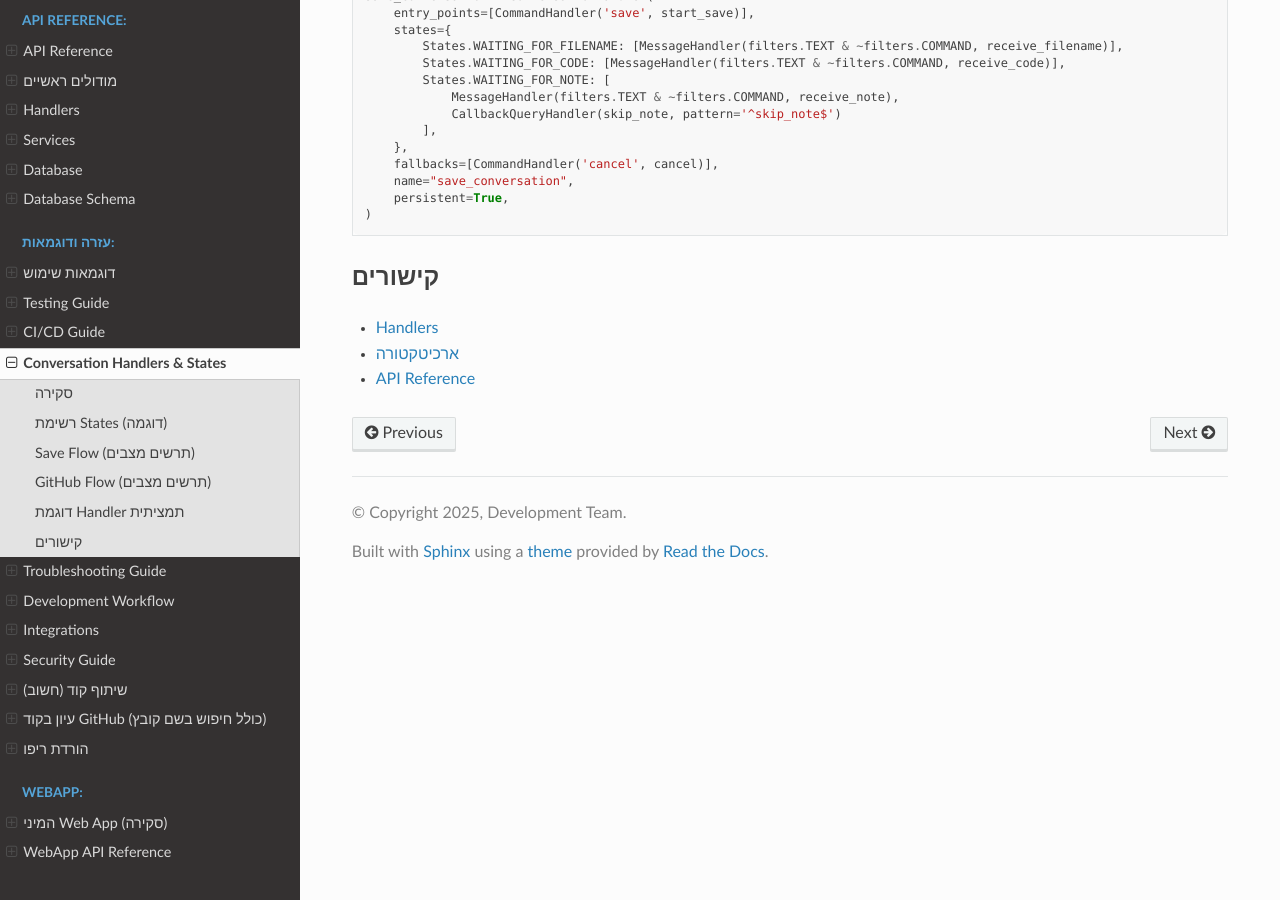
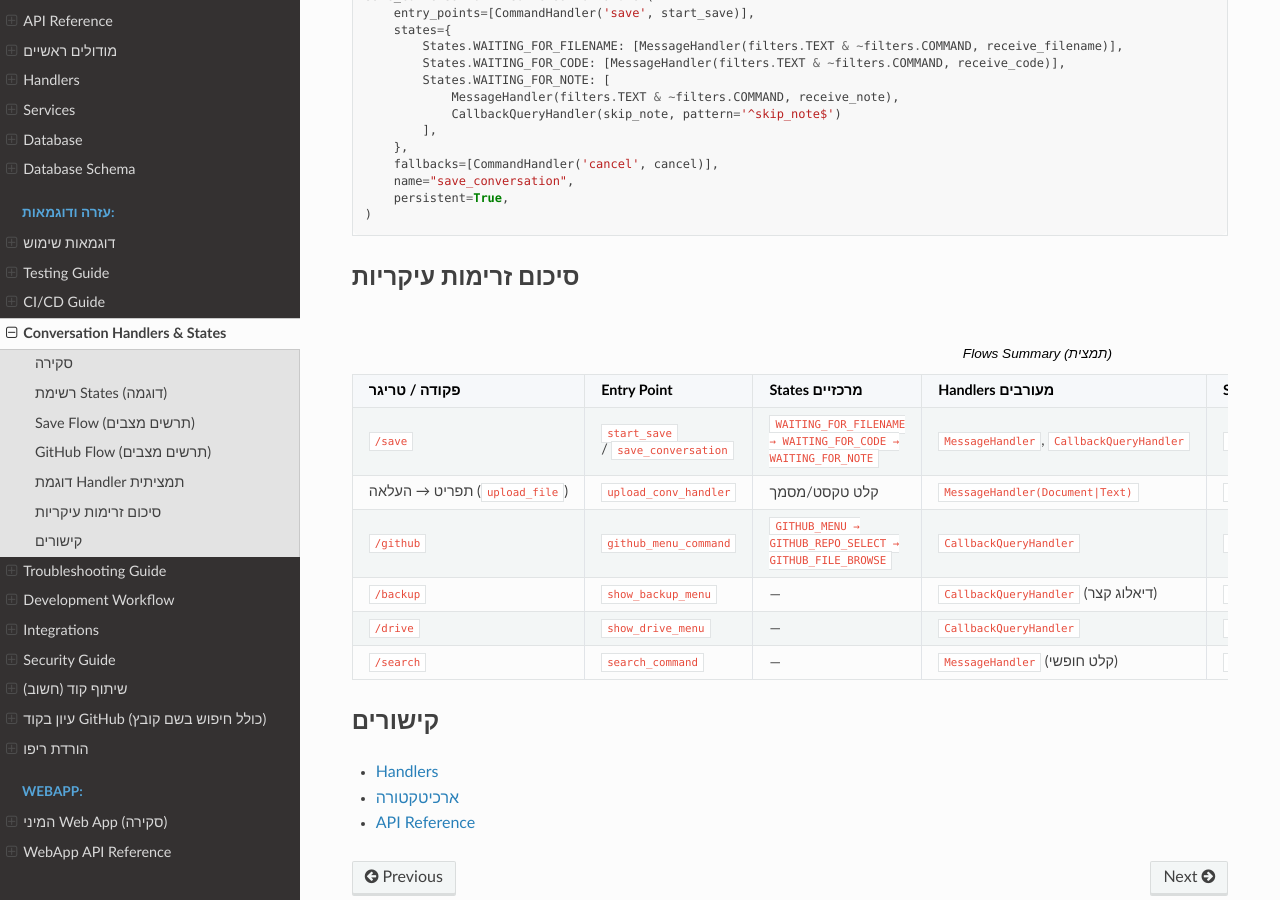
Before and after one commit to amirbiron/CodeBot, a Sphinx documentation site: the page built from docs/conversation-handlers.rst, in a window 1280 px wide and 900 px high, scrolled down 1584 px. Built offline with Sphinx 7.4.7 and the Read the Docs theme 3.1.0, drawn with Linux system fonts in a browser that asks for light colours.

Commit message:
Add conversation handlers summary table to docs
Co-authored-by: amirbiron <amirbiron@gmail.com>

```diff
--- a/docs/conversation-handlers.rst
+++ b/docs/conversation-handlers.rst
@@ -74,6 +74,55 @@ GitHub Flow (תרשים מצבים)
        persistent=True,
    )
 
+סיכום זרימות עיקריות
+---------------------
+
+.. list-table:: Flows Summary (תמצית)
+   :header-rows: 1
+
+   * - פקודה / טריגר
+     - Entry Point
+     - States מרכזיים
+     - Handlers מעורבים
+     - Services תלויים
+     - הערות
+   * - ``/save``
+     - ``start_save`` / ``save_conversation``
+     - ``WAITING_FOR_FILENAME → WAITING_FOR_CODE → WAITING_FOR_NOTE``
+     - ``MessageHandler``, ``CallbackQueryHandler``
+     - :mod:`services.code_service`
+     - שמירה/עריכה של קבצים והערות
+   * - תפריט → העלאה (``upload_file``)
+     - ``upload_conv_handler``
+     - קלט טקסט/מסמך
+     - ``MessageHandler(Document|Text)``
+     - :mod:`services.github_service`
+     - העלאה ל‑GitHub Gist (דורש ``GITHUB_TOKEN``)
+   * - ``/github``
+     - ``github_menu_command``
+     - ``GITHUB_MENU → GITHUB_REPO_SELECT → GITHUB_FILE_BROWSE``
+     - ``CallbackQueryHandler``
+     - :mod:`services.github_service`
+     - ניווט ושיתוף קבצים מריפו
+   * - ``/backup``
+     - ``show_backup_menu``
+     - —
+     - ``CallbackQueryHandler`` (דיאלוג קצר)
+     - :mod:`services.backup_service`
+     - פעולות גיבוי/שחזור בסיסיות
+   * - ``/drive``
+     - ``show_drive_menu``
+     - —
+     - ``CallbackQueryHandler``
+     - :mod:`services.google_drive_service`
+     - אינטגרציה עם Google Drive
+   * - ``/search``
+     - ``search_command``
+     - —
+     - ``MessageHandler`` (קלט חופשי)
+     - :mod:`search_engine`
+     - חיפוש מתקדם בקוד ושמות קבצים
+
 קישורים
 -------
 
```
